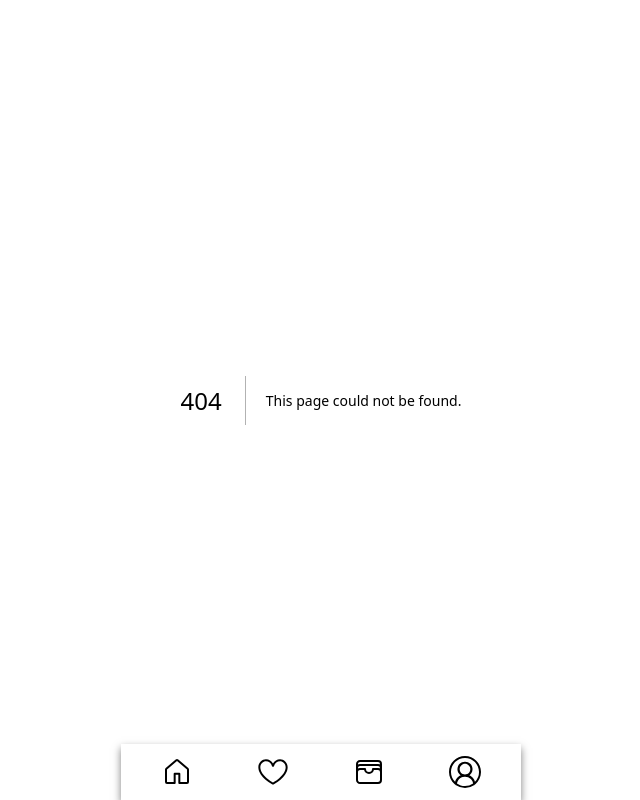
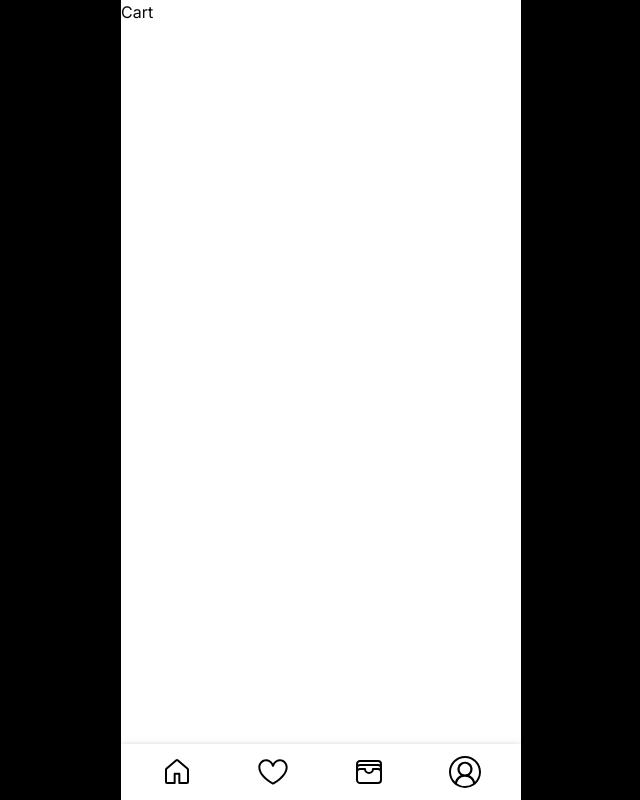
Before and after one commit to imanmaris99/AMIMUM-Project-FE, a Next.js app: page /cart in a window 1280 px wide. Before the commit this address had no page. Shown: the whole page, without its empty margins (319-959 px from the left). Built offline with nearby package versions, Linux system fonts and the light colour scheme.

Commit message:
Test: Initial commit.

```diff
--- /dev/null
+++ b/src/app/cart/page.tsx
@@ -0,0 +1,11 @@
+import React from "react";
+
+const Cart = () => {
+  return (
+    <>
+      <main>Cart</main>
+    </>
+  );
+};
+
+export default Cart;
```
